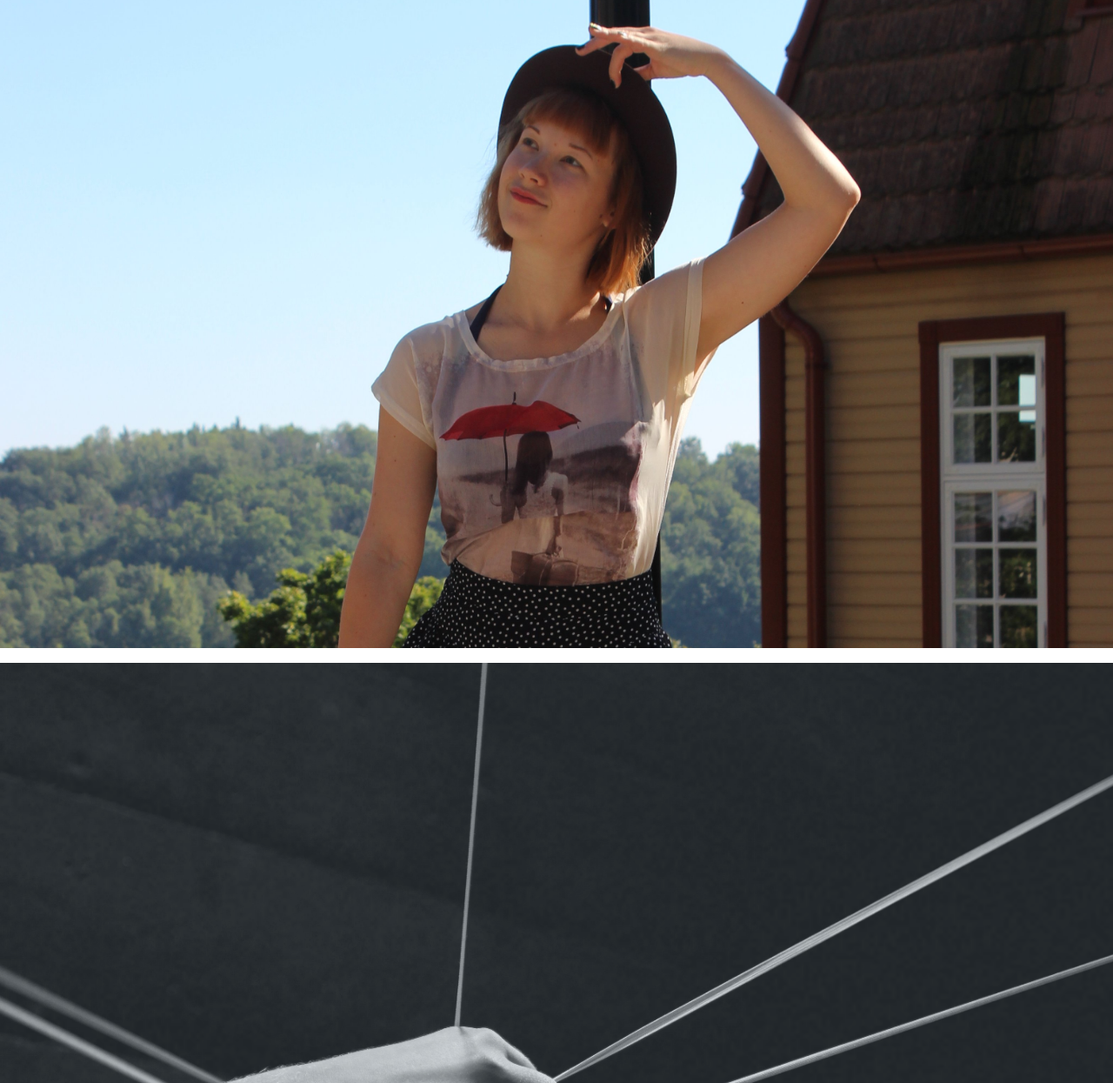
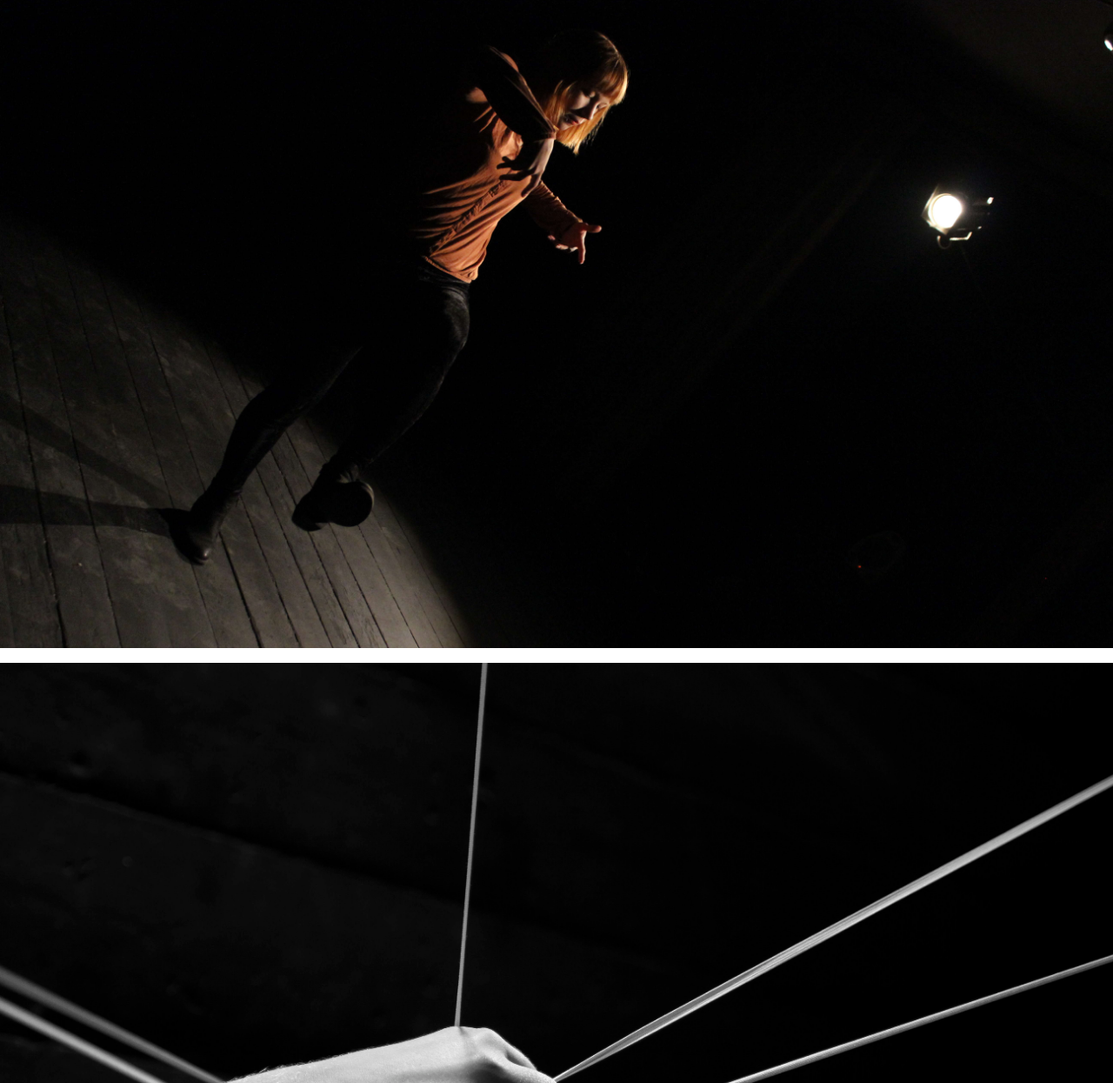
Before and after one commit to Kesonaias/karolinposka.github.io, a plain HTML site: page index.html in a window 1280 px wide. Shown: the part 55-1300 px from the top of the page at 87% size. Drawn offline with Linux system fonts and the light colour scheme.

Commit message:
https://trello.com/c/ydUyUDGD/1-update-main-picture

```diff
--- a/assets/css/main.css
+++ b/assets/css/main.css
@@ -3010,7 +3010,7 @@
 /* Intro */
 
 	#intro {
-		background: url("../../images/background.jpg");
+		background: url("../../images/cover.jpg");
 		background-size: cover;
 		background-position: top center;
 		background-repeat: no-repeat;
@@ -3019,7 +3019,7 @@
 /* Now */
 
 	#now {
-		background: url("images/overlay.png"), url("../../images/one.jpg");
+		background: url("../../images/one.jpg");
 		background-size: cover;
 		background-repeat: no-repeat;
         background-attachment: fixed;
```
Also changed, not shown: images/background.jpg (deleted), images/background2.jpg (deleted), images/banner.jpg (deleted), images/cover.jpg (added).
